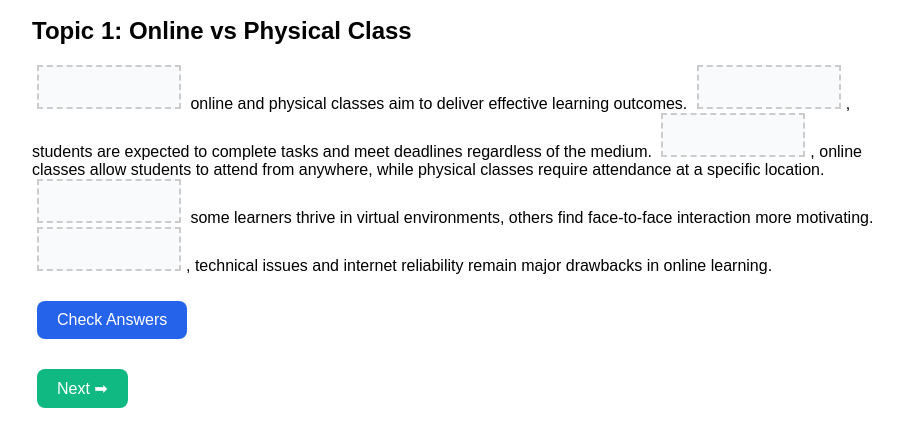
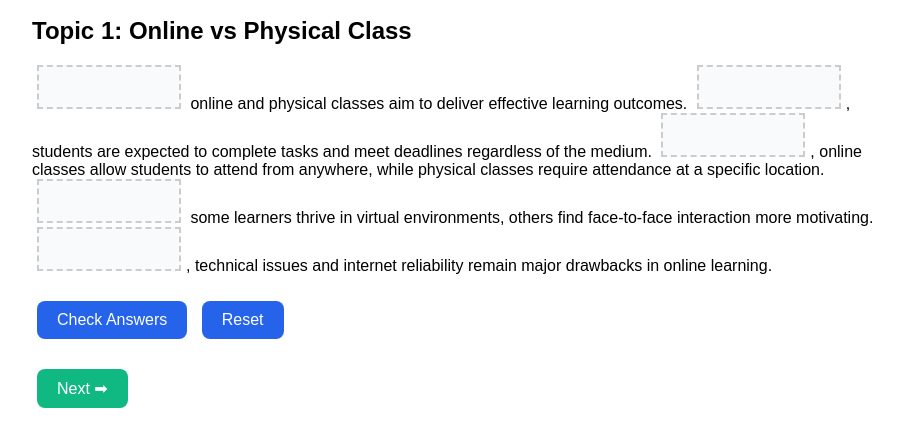
Before and after one commit to NikAliaMohdSaufi/Quiz, a plain HTML site: page index.html in a window 1280 px wide. Shown: the part 161-608 px from the top of the page, without its empty margins (183-1082 px from the left). Drawn offline with Linux system fonts and the light colour scheme.

Commit message:
add reset button

```diff
--- a/index.html
+++ b/index.html
@@ -135,6 +135,7 @@
     <span class="drop-zone" data-answer="However"></span>, technical issues and internet reliability remain major drawbacks in online learning.
   </p>
   <button class="btn btn-check" onclick="checkAnswers(0)">Check Answers</button>
+  <button class="btn btn-check" onclick="resetTopic(0)">Reset</button>
   <div class="navigation">
     <button class="btn btn-nav" onclick="nextTopic()">Next ➡</button>
   </div>
@@ -151,6 +152,7 @@
     <span class="drop-zone" data-answer="Although"></span> eBooks are convenient and lightweight, many still enjoy the scent and texture of paper.
   </p>
   <button class="btn btn-check" onclick="checkAnswers(1)">Check Answers</button>
+  <button class="btn btn-check" onclick="resetTopic(1)">Reset</button>
   <div class="navigation">
     <button class="btn btn-nav" onclick="prevTopic()">⬅ Back</button>
     <button class="btn btn-nav" onclick="nextTopic()">Next ➡</button>
@@ -168,6 +170,7 @@
     <span class="drop-zone" data-answer="Although"></span> group settings can be engaging, they can also be distracting.
   </p>
   <button class="btn btn-check" onclick="checkAnswers(2)">Check Answers</button>
+  <button class="btn btn-check" onclick="resetTopic(2)">Reset</button>
   <div class="navigation">
     <button class="btn btn-nav" onclick="prevTopic()">⬅ Back</button>
   </div>
@@ -252,6 +255,22 @@
       feedback.style.color = "#ef4444";
     }
   }
+
+  function resetTopic(topicIndex) {
+    const topic = topics[topicIndex];
+    const zones = topic.querySelectorAll('.drop-zone');
+    const bank = connectors[topicIndex];
+
+    zones.forEach(zone => {
+      if (zone.children.length > 0) {
+        const dragged = zone.children[0];
+        bank.appendChild(dragged); // Move back to connector bank
+      }
+      zone.style.borderColor = "#ccc"; // Reset border
+    });
+
+    document.getElementById('feedback-' + topicIndex).textContent = ""; // Clear feedback
+  }
 </script>
 
 </body>
```
